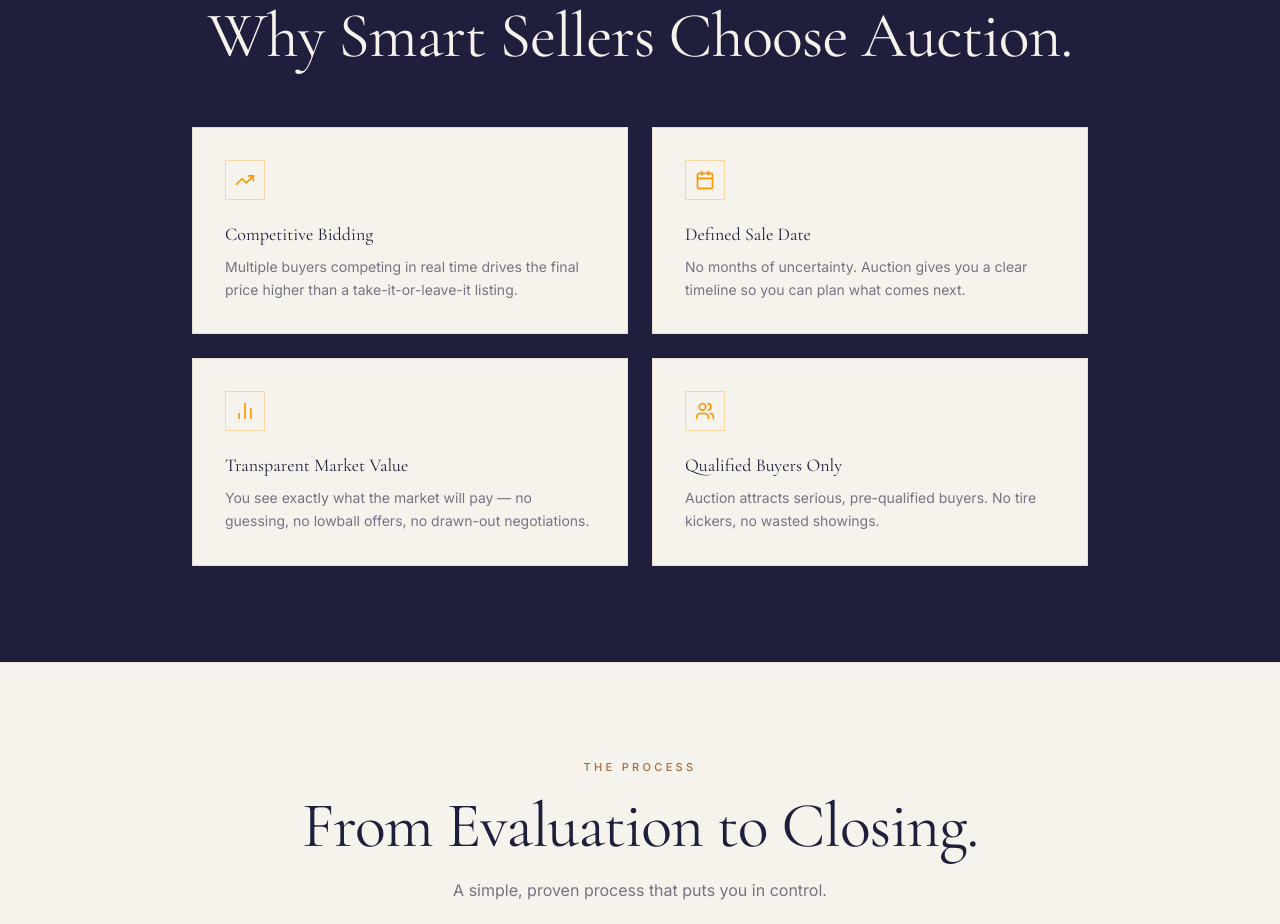
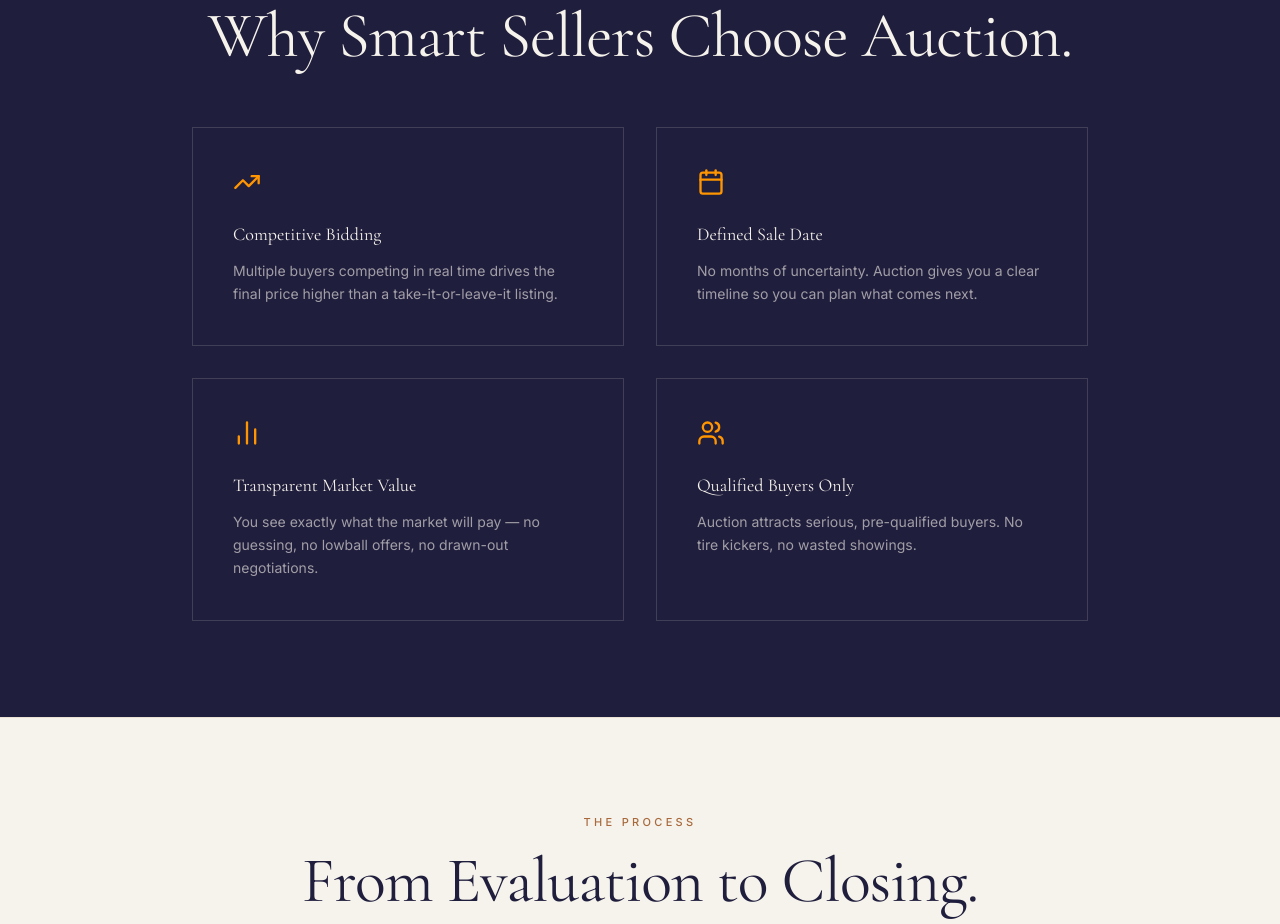
Before and after one commit to nathanlakey/landman, a Next.js app: page /sell in a window 1280 px wide. Shown: the part 1460-2384 px from the top of the page. Built offline with nearby package versions, Linux system fonts and the light colour scheme.

Commit message:
Sell page: refine seller benefits cards to transparent premium style

```diff
--- a/src/app/sell/page.tsx
+++ b/src/app/sell/page.tsx
@@ -199,14 +199,12 @@ export default function SellPage() {
               Why Smart Sellers Choose Auction.
             </h2>
           </div>
-          <div className="grid sm:grid-cols-2 gap-6 max-w-4xl mx-auto">
+          <div className="grid sm:grid-cols-2 gap-8 max-w-4xl mx-auto">
             {benefits.map(({ icon: Icon, title, desc }) => (
-              <div key={title} className="bg-offwhite border border-sand/40 p-8 hover:border-sunset/30 hover:shadow-sm transition-all duration-200">
-                <div className="flex-shrink-0 w-10 h-10 border border-sunset/30 flex items-center justify-center mb-5">
-                  <Icon className="w-5 h-5 text-sunset" />
-                </div>
-                <h3 className="font-serif text-lg text-shadow mb-2">{title}</h3>
-                <p className="text-shadow/60 text-sm leading-relaxed">{desc}</p>
+              <div key={title} className="border border-offwhite/15 p-10 hover:border-sunset/40 hover:-translate-y-0.5 hover:shadow-lg transition-all duration-200">
+                <Icon className="w-7 h-7 text-sunset mb-6" />
+                <h3 className="font-serif text-lg text-offwhite mb-3">{title}</h3>
+                <p className="text-offwhite/60 text-sm leading-relaxed">{desc}</p>
               </div>
             ))}
           </div>
```
